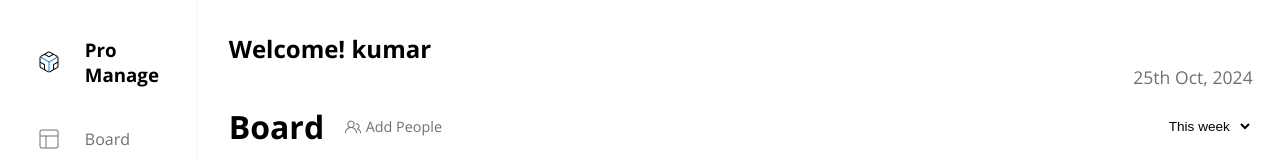
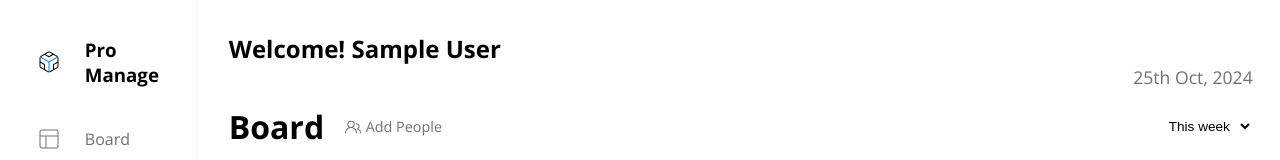
Before and after one commit to SushmaPiska/TaskManagementApp, a React (Vite) app in the folder frontend/: page /dashboard in a window 1280 px wide. Shown: the top 160 px of the page. Built offline with nearby package versions, Linux system fonts and the light colour scheme; no server answers; sample sign-in values are in the browser's storage.

Commit message:
user stored and retrieved done

```diff
--- a/frontend/src/components/Board.jsx
+++ b/frontend/src/components/Board.jsx
@@ -18,7 +18,9 @@ function Board({
   doneTasks,
   setToDoTasks,
 }) {
-
+  const storedUser = JSON.parse(localStorage.getItem("user"));
+  console.log(storedUser.name)
+  const userName = storedUser ? storedUser.name : null;
 
   const [todayDate, setTodayDate] = useState();
   const [dateSpace, setDateSpace] = useState(true);
@@ -67,7 +69,7 @@ useEffect(() => {
   return (
     <div className={styles.container}>
       <div className={styles.header}>
-        <h2>Welcome! kumar</h2>
+        <h2>Welcome! {userName}</h2>
         <div className={dateSpace ? styles.date : styles.copiedNote}>
           {dateSpace ? todayDate : "Link Copied"}
         </div>
--- a/frontend/src/components/Login.jsx
+++ b/frontend/src/components/Login.jsx
@@ -1,11 +1,17 @@
-import React, { useState } from "react";
+import React, { useEffect, useState } from "react";
 import styles from "./Login.module.css";
 import { useNavigate } from "react-router-dom";
 import axios from "axios";
-import { FaEye, FaEyeSlash } from 'react-icons/fa';
+import { FaEye, FaEyeSlash } from "react-icons/fa";
 function Login() {
   const navigate = useNavigate();
 
+  useEffect(() => {
+    const token = localStorage.getItem("token");
+    if (token) {
+      navigate("/dashboard");
+    }
+  }, [navigate]);
   const [email, setEmail] = useState("");
   const [password, setPassword] = useState("");
   const [showPassword, setShowPassword] = useState(false);
@@ -43,17 +49,24 @@ function Login() {
     });
     if (!isError) {
       try {
-        axios.post(
+        axios
+          .post(
             `${import.meta.env.VITE_BASE_URL}/api/auth/login`,
             { email: email, password: password },
             { withCredentials: true }
           )
           .then((res) => {
-            // if (response.data.status) {
+            console.log("hello");
+            console.log(res.data);
+            // console.log("world");
+            // // if (response.data.status) {
             const token = res.data.token;
             localStorage.setItem("token", token);
+
+            const user = res.data;
+            localStorage.setItem("user", JSON.stringify(user));
             // navigate("/dashboard");
-            window.location.href = '/dashboard'
+            window.location.href = "/dashboard";
             console.log("loggedin successfully");
 
             // }
@@ -93,7 +106,7 @@ function Login() {
         )}
         <div className={styles.passwordContainer}>
           <input
-        type={showPassword ? 'text' : 'password'}
+            type={showPassword ? "text" : "password"}
             placeholder="Password"
             value={password}
             className={`${styles.inputItem} ${styles.password}`}
--- a/frontend/src/pages/Dashboard.jsx
+++ b/frontend/src/pages/Dashboard.jsx
@@ -60,6 +60,7 @@ function Dashboard() {
           // if (response.data.status) {
           // navigate("/");
           localStorage.removeItem("token");
+          localStorage.removeItem("user");
           window.location.href = "/login";
           console.log("logged out successfully");
           // }
```
Lines whose indentation alone changed are shown as unchanged.
